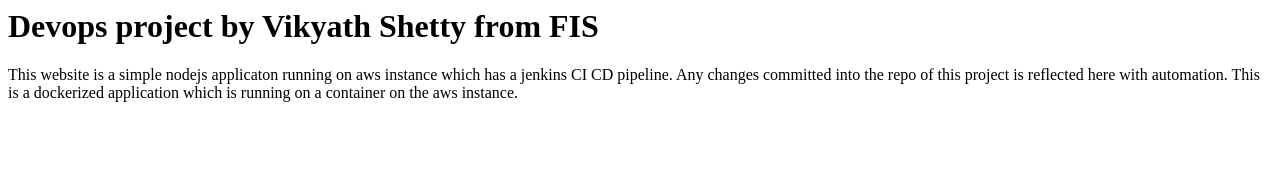
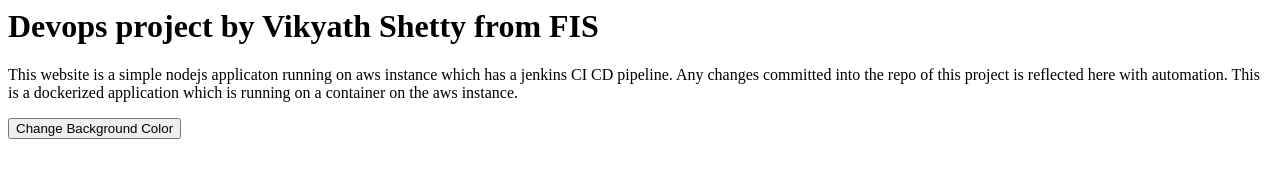
Before and after one commit to vikyathshettyy/DevopsProject, a website: page index.html in a window 1280 px wide. Drawn offline with Linux system fonts and the light colour scheme.

Commit message:
Update index.html

```diff
--- a/index.html
+++ b/index.html
@@ -9,6 +9,19 @@
 	<body>
 		<h1> Devops project by Vikyath Shetty from FIS</h1>
 		<p> This website is a simple nodejs applicaton running on aws instance which has a jenkins CI CD pipeline. Any changes committed into the repo of this project is reflected here with automation. This is a dockerized application which is running on a container on the aws instance.</p>
+		<button onclick="changeBackgroundColor()">Change Background Color</button>
+
+	    <script>
+	        function changeBackgroundColor() {
+	            // Select a random color
+	            const colors = ['red', 'blue', 'green', 'yellow', 'purple', 'orange'];
+	            const randomColor = colors[Math.floor(Math.random() * colors.length)];
+
+	            // Set the background color of the body
+	            document.body.style.backgroundColor = randomColor;
+	        }
+	    </script>
+
 	</body>
 
 </html>
```
